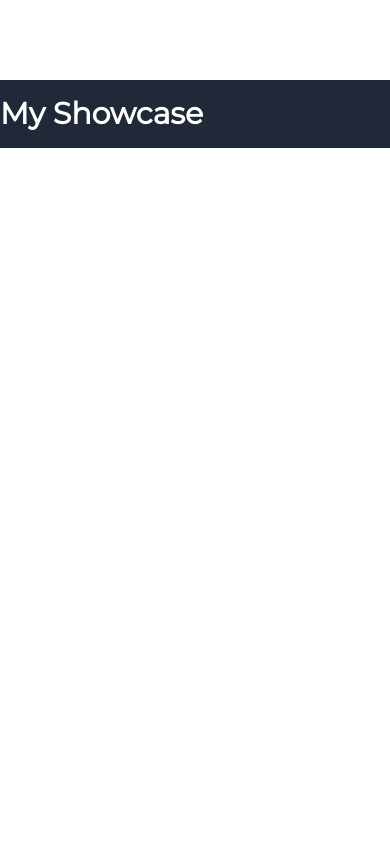
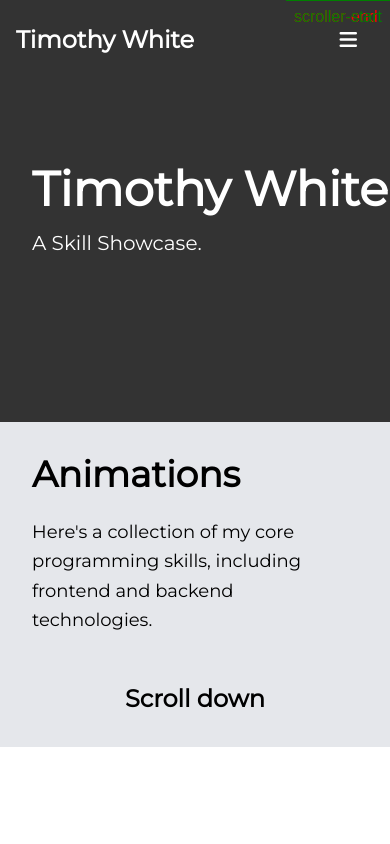
Before and after one commit to timwhite06/timothy-white-development, a Next.js app: page /pages/showcase in a window 390 px wide. Shown: the top 844 px of the page. Built offline with nearby package versions, Linux system fonts and the light colour scheme.

Commit message:
start of showcase and add nx weather app monorepo to projects

```diff
--- a/package.json
+++ b/package.json
@@ -17,12 +17,14 @@
     "aws-sdk": "^2.1691.0",
     "axios": "^1.6.7",
     "date-fns": "^3.6.0",
+    "gsap": "^3.12.5",
     "mongodb": "^6.8.0",
     "mongoose": "^8.4.4",
     "next": "^14.2.3",
     "react": "^18",
     "react-datepicker": "^7.3.0",
     "react-dom": "^18",
+    "react-icons": "^5.3.0",
     "react-player": "^2.16.0",
     "resend": "^3.4.0",
     "zustand": "^4.5.1"
--- /dev/null
+++ b/src/app/components/Animations/attempt.jsx
@@ -0,0 +1,38 @@
+// AttemptGsap Component
+'use client';
+
+import { useRef, useEffect } from 'react';
+import { gsap } from 'gsap';
+import { ScrollTrigger } from 'gsap/ScrollTrigger';
+
+gsap.registerPlugin(ScrollTrigger);
+
+export default function AttemptGsap() {
+  const containerRef = useRef(null);
+
+  useEffect(() => {
+    const tl = gsap.timeline({
+      scrollTrigger: {
+        trigger: '.trigger',
+        start: 'top top',
+        end: '+=1000',
+        scrub: 1,
+        pin: true,
+        markers: true // Consider removing for production
+      }
+    });
+    tl.to('.box', { yPercent: 350, duration: 1 });
+    tl.to('.box', { rotation: 360, duration: 3 });
+    tl.to('.box', { xPercent: 350, duration: 1 });
+  }, []);
+
+  return (
+    <div ref={containerRef} className="max-h-[300vh] relative">
+      <h1 className="text-center text-2xl font-bold mt-12">Scroll down</h1>
+
+      <div className="trigger absolute top-[75vh] left-0 w-full h-[80vh] bg-gray-300 p-5">
+        <div className="box bg-black w-[10vw] h-[10vw]"></div>
+      </div>
+    </div>
+  );
+}
--- a/src/app/components/LandingImage/landing_image.jsx
+++ b/src/app/components/LandingImage/landing_image.jsx
@@ -19,7 +19,7 @@ export default function LandingImage() {
 
       <main className="p-8 sm:p-20 text-white z-10">
         <h1 className="text-5xl sm:text-7xl font-bold">Timothy White</h1>
-        <p className="mt-4 text-2xl sm:text-4xl">A Personal Portfolio.</p>
+        <div className="mt-4 text-2xl sm:text-4xl">A Personal Portfolio.</div>
       </main>
     </div>
   );
--- a/src/app/page.jsx
+++ b/src/app/page.jsx
@@ -9,6 +9,7 @@ import {
 import ProjectCard from './components/Cards/project_card';
 import Link from 'next/link';
 import Image from 'next/image';
+import { SiNx } from 'react-icons/si';
 
 // List of all projects
 // List of all projects
@@ -32,6 +33,20 @@ const projects = [
     link: 'https://github.com/timwhite06/youtube-video-audio-downloader',
     bgColor: 'bg-gray-100',
     icon: 'fa-brands fa-python'
+  },
+  {
+    key: 'weather-app',
+    title: 'Weather App',
+    description:
+      'Uses Visual Crossings free weather API to display the current weather for a given location.',
+    image: '/images/weatherlightning.jpg',
+    link: 'https://weather-app-2-kappa-silk.vercel.app/',
+    bgColor: 'bg-gray-100',
+    icon: (
+      <div className="text-5xl">
+        <SiNx />
+      </div>
+    )
   }
   // {
   //   key: 'white-obsidian',
@@ -55,9 +70,9 @@ export default function Home() {
   return (
     <div className="flex flex-col mt-[-80px]">
       {/* Video Background */}
-      <div className="min-h-[85vh] flex items-center relative w-full">
+      <div className="min-h-screen flex items-center relative w-full">
         {/* Background Video */}
-        <div className="video-container relative w-full h-full min-h-[85vh] flex justify-start items-center pointer-events-none">
+        <div className="video-container relative w-full h-full min-h-screen flex justify-start items-center pointer-events-none">
           {/* Video Component */}
           {videoUrl ? (
             <VideoComponent src={videoUrl} type="video/mp4" />
@@ -95,13 +110,13 @@ export default function Home() {
               Timothy White | Brighton, UK
             </h3>
             <p className="text-lg sm:text-xl mb-4 leading-relaxed">
-              <p className="text-lg sm:text-xl mb-4 leading-relaxed">
-                {' '}
-                Hi, I&apos;m Timothy White, a full-stack developer specialising
-                in full-stack web solutions. I have developed various
-                applications, including those for drone, automotive, and camera
-                calibration systems.{' '}
-              </p>{' '}
+              {' '}
+              Hi, I&apos;m Timothy White, a full-stack developer specialising in
+              full-stack web solutions. I have developed various applications,
+              including those for drone, automotive, and camera calibration
+              systems.{' '}
+            </p>{' '}
+            <p className="text-lg sm:text-xl mb-4 leading-relaxed">
               I’m also an instructor in the Army Cadets, helping young people
               develop their skills and confidence. Outside of work, you’ll often
               find me pursuing my love for bodybuilding and continuously working
--- a/src/app/pages/showcase/page.jsx
+++ b/src/app/pages/showcase/page.jsx
@@ -1,14 +1,43 @@
-import React from 'react';
+// MaxWidthWrapper Component
+import MaxWidthWrapper from '@/app/components/Wrappers/max_width_wrapper';
+import AttemptGsap from '@/app/components/Animations/attempt';
 
 const Page = () => {
   return (
-    <div className="flex flex-col min-h-screen">
-      {/* Header */}
-      <header className="bg-gray-800 text-white py-4">
-        <div className="container mx-auto">
-          <h1 className="text-3xl font-bold">My Showcase</h1>
+    <div className="flex flex-col mt-[-80px]">
+      {/* Video Background Section */}
+      <div className="min-h-[50vh] flex items-center relative w-full">
+        {/* Background Video Container */}
+        <div className="video-container relative w-full h-full min-h-[50vh] flex justify-start items-center pointer-events-none">
+          {/* Dark Overlay */}
+          <div className="absolute inset-0 bg-black opacity-80 z-10 pointer-events-none" />
+
+          {/* Content */}
+          <div className="relative z-20 w-full h-full flex items-center justify-center px-0 sm:px-12">
+            <div className="text-white z-30 w-full lg:max-w-[1000px] ml-8 md:ml-12">
+              {/* Title Section */}
+              <h1 className="text-5xl sm:text-7xl lg:text-8xl font-bold">
+                Timothy White
+              </h1>
+              <p className="mt-4 text-xl sm:text-3xl lg:text-4xl">
+                A Skill Showcase.
+              </p>
+            </div>
+          </div>
         </div>
-      </header>
+      </div>
+
+      {/* Content Section */}
+      <MaxWidthWrapper bgColor="bg-gray-200">
+        <div className="container text-black px-0">
+          <h2 className="text-4xl sm:text-5xl font-bold mb-6">Animations</h2>
+          <p className="text-lg sm:text-xl mb-4 leading-relaxed">
+            Here&apos;s a collection of my core programming skills, including
+            frontend and backend technologies.
+          </p>
+          <AttemptGsap />
+        </div>
+      </MaxWidthWrapper>
     </div>
   );
 };
--- a/src/app/tabs.tsx
+++ b/src/app/tabs.tsx
@@ -1,4 +1,4 @@
 export const tabs = [
-  { name: 'Home', route: '/', subTabs: [] }
-  // { name: 'Showcase', route: '/pages/showcase', subTabs: [] }
+  { name: 'Home', route: '/', subTabs: [] },
+  { name: 'Showcase', route: '/pages/showcase', subTabs: [] }
 ];
```
Also changed, not shown: public/images/weatherlightning.jpg (added), 1 other file (tests, documents, lock files or other folders).
